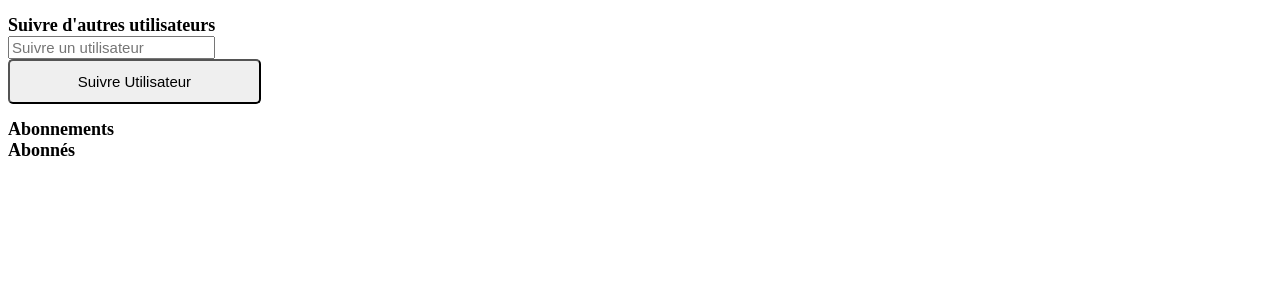
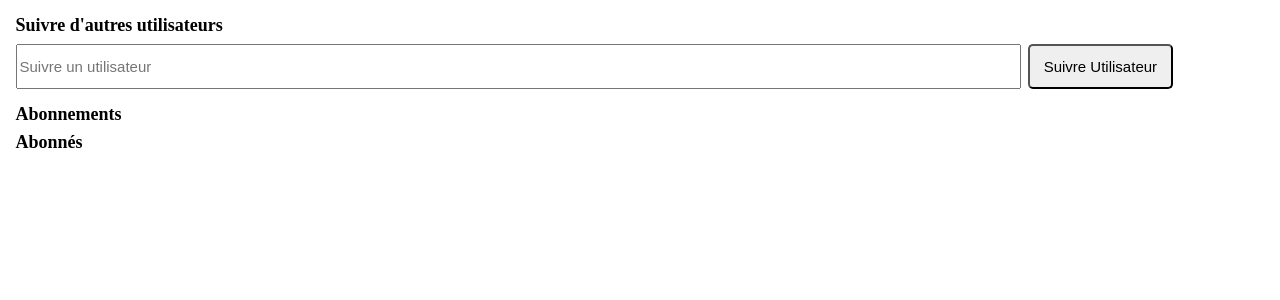
Before and after one commit to johnchem/OCProjet_LITReview, a Django app: a page that uses litreview/network/templates/network/subscription.html in a window 1280 px wide. Shown: the part 45-345 px from the top of the page. Run offline with Django 4.2, Linux system fonts and the light colour scheme; a user stored in the database is signed in; data comes from the database, SQL or seed files in the repository; both versions use the stored data as it was after the commit; some libraries are stand-ins or nearby versions.

Commit message:
css sub page

```diff
--- a/litreview/network/static/network/subscription.css
+++ b/litreview/network/static/network/subscription.css
@@ -1,4 +1,55 @@
 .title{
     font-weight: bolder;
     font-size: larger;
+    margin: 0.5rem;
 }
+
+#search__user__form{
+    margin-left: 0.5rem;
+    display: flex;
+    flex-direction: row;
+}
+
+#div_id_username{
+    width: 80%;
+}
+
+#id_username{
+    width: 100%;
+}
+
+.label {
+    display: flex;
+    border: 1px black solid;
+    border-radius: 5px;
+    width: 80%;
+    text-align: start;
+    vertical-align: middle;
+    align-items: center;
+    padding: 0.5rem;
+}
+
+.label::after, #search__user__form::after {
+    content: "";
+    clear: both;
+    display: table;
+}
+
+input#id_username{
+    height: 3rem;
+}
+
+.user__container{
+    display: flex;
+    flex-direction: row;
+    margin: 0.5rem;
+}
+
+a {
+    width: auto;
+}
+
+.unfollow__button, .button {
+    width:100%;
+    margin: 0rem 0.5rem 0rem 0.5rem;
+}
--- a/litreview/network/templates/network/subscription.html
+++ b/litreview/network/templates/network/subscription.html
@@ -8,23 +8,31 @@
 {% endblock %}
 
 {% block content %}
+    <div class="search__box__container">
         <div class="search__box__form title">Suivre d'autres utilisateurs</div>
         {% crispy searchbox_form searchbox_form.helper %}
         {% for message in search_messages %}
             <div class="error error__message">{{message}}</div>
         {% endfor %}
+    </div>
 
+    <div class="subscription__container">
         <div class="subscription__form title">Abonnements</div>
         {% for followed_user in followed_users %}
-        <div class='label__unfollow__{{forloop.counter}}'>{{followed_user}}</div>
+            <div class="user__container">
+                <div class='label label__unfollow__{{forloop.counter}}'>{{followed_user}}</div>
                 <a class='unfollow__link__{{forloop.counter}}', href="{% url 'network:unfollow' username=user.username %}?id={{followed_user.id}}">
                     <button class='unfollow__button button' type="submit">Se désabonner</button>
                 </a>
+            </div>
         {% endfor %}
+    </div>
 
+    <div class="followers__container">
         <div class="followers__list title">Abonnés</div>
         {% for user in followers %}
             <div>{{ user }}</div>
         {% endfor %}
+    </div>
 
 {% endblock %}
```
Also changed, not shown: litreview/db.sqlite3. Lines whose indentation alone changed are shown as unchanged.
